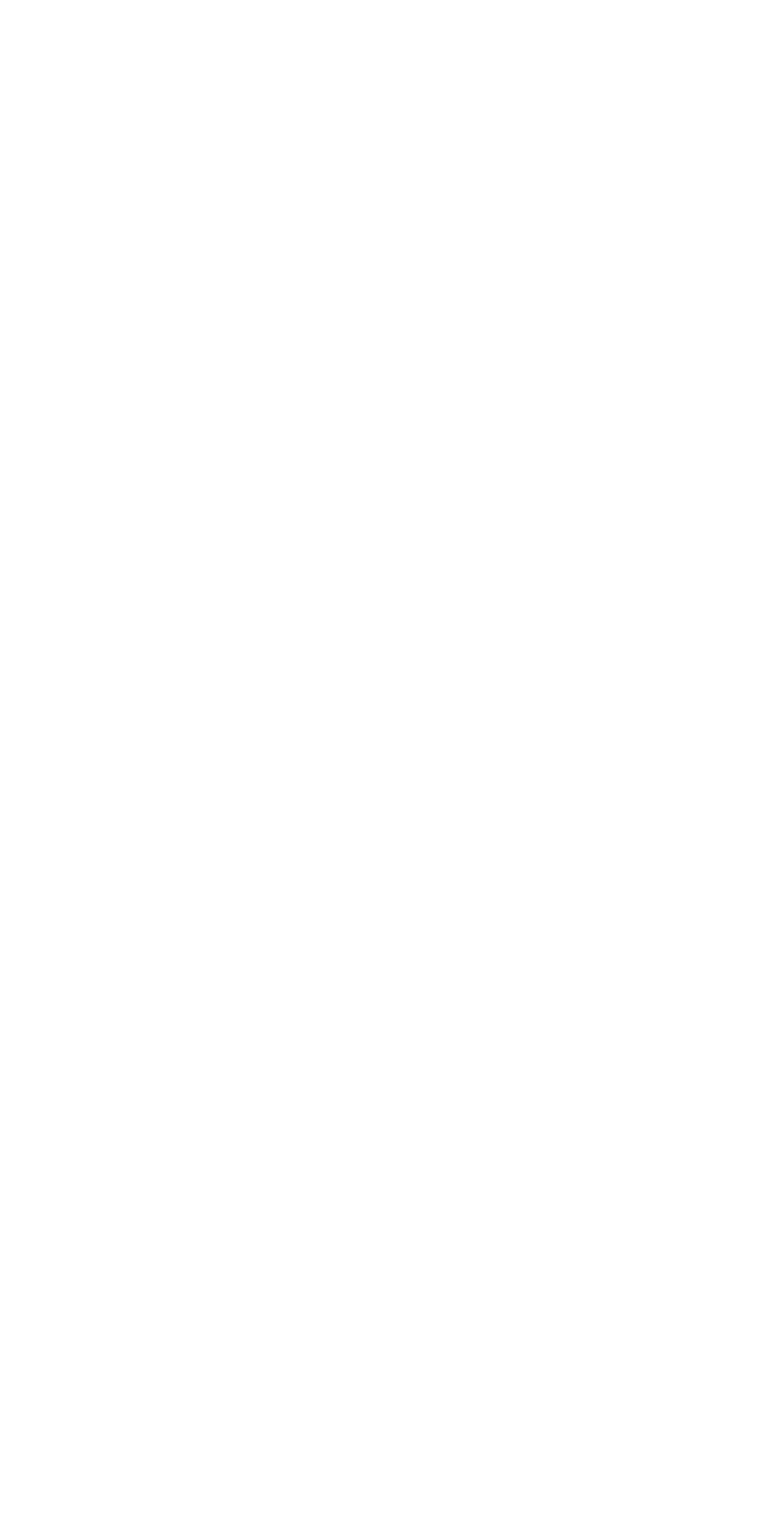
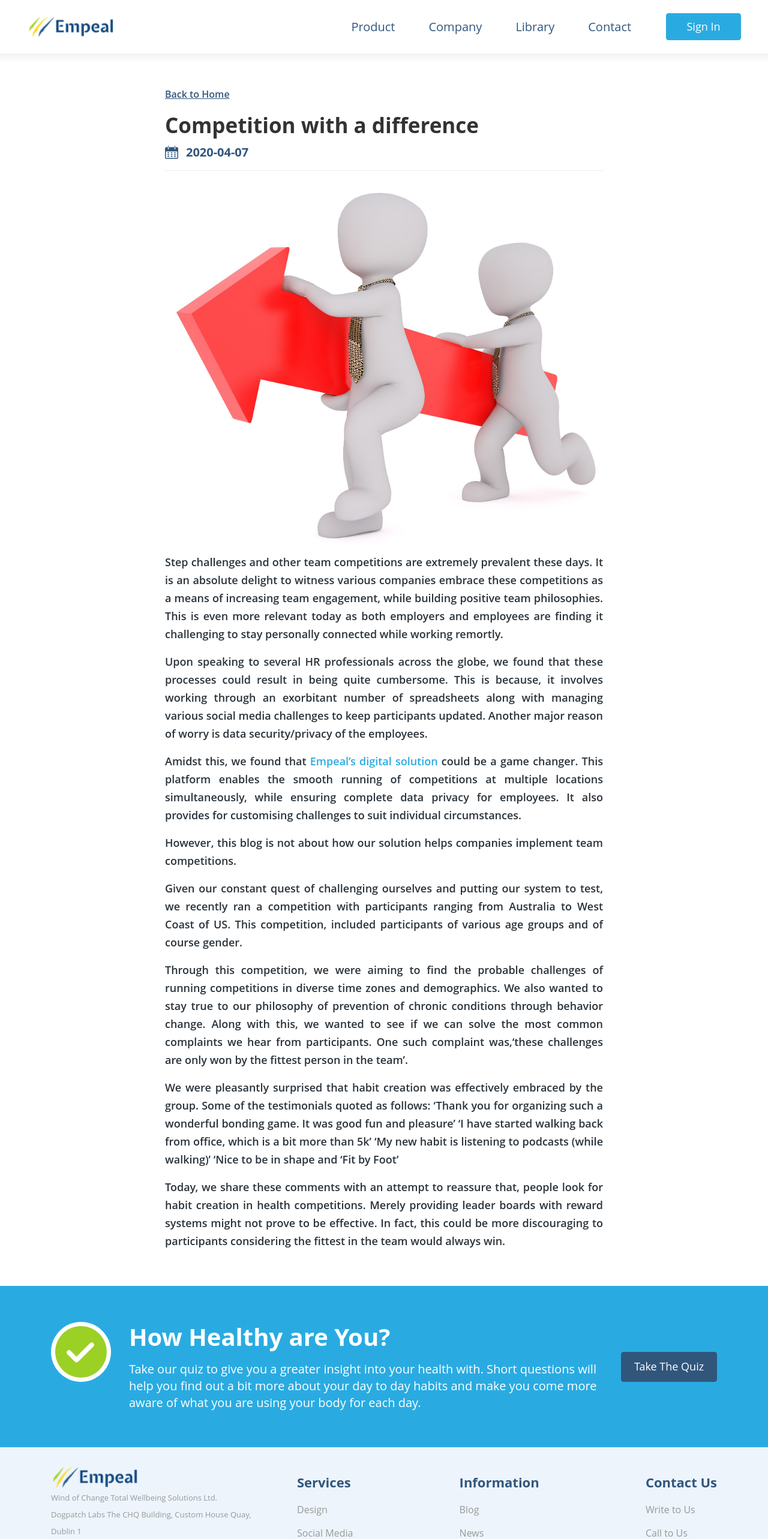
Before and after one commit to thatsmimo/empeal_website, a React (Create React App) app: page /blogdetails in a window 1280 px wide. Shown: the top 2566 px of the page at 60% size. Before the commit the page ends 800 px from the top, so only its background shows below. Built offline with nearby package versions, Linux system fonts and the light colour scheme; the HTML template or start-up script is replaced by a standard one.

Commit message:
Blog details page

```diff
--- a/src/App.css
+++ b/src/App.css
@@ -225,6 +225,7 @@ img {
 }
 ._title-1 {
   font-size: 35px;
+  line-height:40px ;
   font-weight: 700;
   color: #31567c;
   margin-bottom: 25px;
@@ -2085,6 +2086,56 @@ Pricing
 ._link2:hover {
   background-position: 100% 8px;
 }
+
+/* Blog Details */
+._blogD-hdr{
+  margin-bottom: 30px;
+  padding-bottom: 15px;
+  border-bottom: 1px solid #eaecef;
+}
+._blogD-hdr ._title-1{
+  margin-bottom: 10px;
+}
+._blogD-bdy p{
+  font-size: 18px;
+  line-height: 30px;
+  font-weight: 600;
+  text-align: justify;
+}
+._blogD-bdy a{
+  color: #29abe2;
+}
+._date{
+  display: flex;
+  align-items: center;
+  justify-content: flex-start;
+}
+
+._date ._icon{
+  display: inline-block;
+  position: relative;
+  width: 25px;
+  height: 22px;
+  margin-right: 10px;
+  display: inline-flex;
+}
+._date ._icon img{
+  height: 100%;
+  width: auto;
+}
+._blogBar{
+  margin-bottom: 20px;
+}
+._blogBar a{
+  color: #31567c;
+  font-weight: 600;
+  text-decoration: underline;
+  display: inline-block;
+  transition: all 0.3s;
+}
+._blogBar a:hover{
+  color: #29abe2;
+}
 /*************************
 RESPONSIVE
 *************************/
@@ -2640,6 +2691,11 @@ RESPONSIVE
     font-size: 35px;
     line-height: 45px;
   }
+  ._title-1 {
+    font-size: 30px;
+    line-height: 35px;
+
+  }
   ._title {
     font-size: 25px;
     line-height: 30px;
@@ -2940,6 +2996,10 @@ RESPONSIVE
   ._iconInfoDiv-col {
     margin-bottom: 25px;
   }
+  ._blogD-bdy p{
+    font-size: 16px;
+    line-height: 28px;
+  }
 }
 
 @media (max-width: 630px) {
--- a/src/Common/Assets.js
+++ b/src/Common/Assets.js
@@ -54,6 +54,8 @@ const Assets = {
     personalisationIcon: require("../assets/images/personalisation.png"),
     gamificationIcon: require("../assets/images/gamification.png"),
     improvmantIcon: require("../assets/images/cont-improvment-icon.png"),
+    blogDetailsImg: require("../assets/images/blog-details-img-1.jpg"),
+    calenderIcon: require("../assets/images/calendar.png")
   },
   others: {
     heart_anim: require("../assets/heart_anim.json"),
--- a/src/navigation/MainRouter.js
+++ b/src/navigation/MainRouter.js
@@ -9,6 +9,7 @@ import Library from "../screens/Library";
 import Product from "../screens/Product";
 import Pricing from "../screens/Pricing";
 import Stories from "../screens/Stories";
+import BlogDetails from "../screens/BlogDetails";
 
 export default function MainRouter() {
   return (
@@ -22,6 +23,7 @@ export default function MainRouter() {
       <Route exact path="/product" component={Product} />
       <Route exact path="/pricing" component={Pricing} />
       <Route exact path="/stories" component={Stories} />
+      <Route exact path="/blogdetails" component={BlogDetails} />
     </Switch>
   );
 }
--- /dev/null
+++ b/src/screens/BlogDetails/index.js
@@ -0,0 +1,100 @@
+import React from "react";
+import { Container, Row, Col, Image, ProgressBar } from "react-bootstrap";
+import { Assets } from "../../Common";
+import { Header, Footer } from "../../components";
+
+function BlogDetails() {
+  return (
+    <div className="_main">
+      {/***** Header : Begin ********/}
+      <Header />
+
+      {/* Story Section */}
+      <section className="_blogDetails-page  _topGap _white-bg">
+        {/* Section : Begin */}
+        <div className="_blogDetails-sec _c-padding">
+          <Container>
+            <Row>
+              <Col md={12} lg={8} className="mx-auto">
+                <div className="_blogD-inner">
+                  <div className="_blogBar">
+                    <a href="#">Back to Home</a>
+                  </div>
+                  <div className="_blogD-hdr">
+                    <p className="_title-1 _dark-1">Competition with a difference</p>
+                    <div className="_blogD-info">
+                      <div className="_date _title-4">
+                        <span className="_icon">
+                        <img
+                        className=""
+                        src={Assets.images.calenderIcon}
+                        alt=""
+                      /></span>
+                      2020-04-07</div>
+                    </div>
+                  </div>
+                  <div className="_blogD-bdy">
+                    <figure>
+                    <img
+                        className="img-fluid"
+                        src={Assets.images.blogDetailsImg}
+                        alt="First slide"
+                      />
+                    </figure>
+                    <p>Step challenges and other team competitions are extremely prevalent these days. It is an absolute delight to witness various companies embrace these competitions as a means of increasing team engagement, while building positive team philosophies. This is even more relevant today as both employers and employees are finding it challenging to stay personally connected while working remortly.</p>
+                    <p>Upon speaking to several HR professionals across the globe, we found that these processes could result in being quite cumbersome. This is because, it involves working through an exorbitant number of spreadsheets along with managing various social media challenges to keep participants updated. Another major reason of worry is data security/privacy of the employees.</p>
+                    <p>Amidst this, we found that <a href="#">Empeal’s digital solution</a> could be a game changer. This platform enables the smooth running of competitions at multiple locations simultaneously, while ensuring complete data privacy for employees. It also provides for customising challenges to suit individual circumstances.</p>
+                    <p>However, this blog is not about how our solution helps companies implement team competitions.</p>
+                    <p>Given our constant quest of challenging ourselves and putting our system to test, we recently ran a competition with participants ranging from Australia to West Coast of US. This competition, included participants of various age groups and of course gender.</p>
+                    <p>Through this competition, we were aiming to find the probable challenges of running competitions in diverse time zones and demographics. We also wanted to stay true to our philosophy of prevention of chronic conditions through behavior change. Along with this, we wanted to see if we can solve the most common complaints we hear from participants. One such complaint was,‘these challenges are only won by the fittest person in the team’.</p>
+                    <p>We were pleasantly surprised that habit creation was effectively embraced by the group. Some of the testimonials quoted as follows: ‘Thank you for organizing such a wonderful bonding game. It was good fun and pleasure’ ‘I have started walking back from office, which is a bit more than 5k’ ‘My new habit is listening to podcasts (while walking)’ ‘Nice to be in shape and ‘Fit by Foot’</p>
+                    <p>Today, we share these comments with an attempt to reassure that, people look for habit creation in health competitions. Merely providing leader boards with reward systems might not prove to be effective. In fact, this could be more discouraging to participants considering the fittest in the team would always win.</p>
+                  </div>
+                </div>
+              </Col>
+            </Row>
+          </Container>
+        </div>
+      </section>
+
+      {/***** Take Quiz Section : Begin ********/}
+      <div className="_takeQuiz _blueBg _c-padding">
+        <Container>
+          <Row className="_abtRow">
+            <Col md={12} lg={10}>
+              <div className="_h-textBlock">
+                <span className="_numCircle">
+                  <Image
+                    src={require("../../assets/images/tick.png")}
+                    className="img-fluid"
+                  />
+                </span>
+                <div className="_titleDiv _mB-0">
+                  <h2 className="_title _white">How Healthy are You?</h2>
+                  <p className="_title_txt _white _fW-400">
+                    Take our quiz to give you a greater insight into your health
+                    with. Short questions will help you find out a bit more
+                    about your day to day habits and make you come more aware of
+                    what you are using your body for each day.
+                  </p>
+                </div>
+              </div>
+            </Col>
+            <Col md={12} lg={2}>
+              <div className="_btnBlock">
+                <a href="#" className="btn _btnCustom-4 float-right">
+                  Take The Quiz
+                </a>
+              </div>
+            </Col>
+          </Row>
+        </Container>
+      </div>
+
+      {/* Footer : Begin             */}
+      <Footer />
+    </div>
+  );
+}
+
+export default BlogDetails;
```
Also changed, not shown: src/assets/images/blog-details-img-1.jpg (added), src/assets/images/calendar.png (added).
